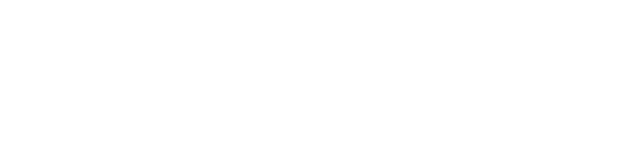
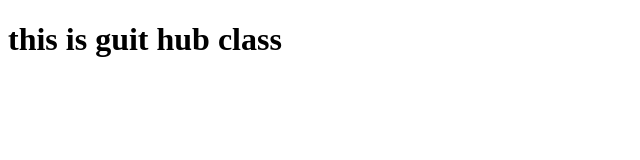
Before and after one commit to sidh-anvi01/github-class-demo, a plain HTML site: page index.html in a window 1280 px wide. Shown: the whole page, without its empty margins (0-640 px from the left). Drawn offline with Linux system fonts and the light colour scheme.

Commit message:
html modifies done

```diff
--- a/index.html
+++ b/index.html
@@ -6,6 +6,6 @@
     <title>Document</title>
 </head>
 <body>
-
+    <h1>this is guit hub class </h1>
 </body>
 </html>
```
